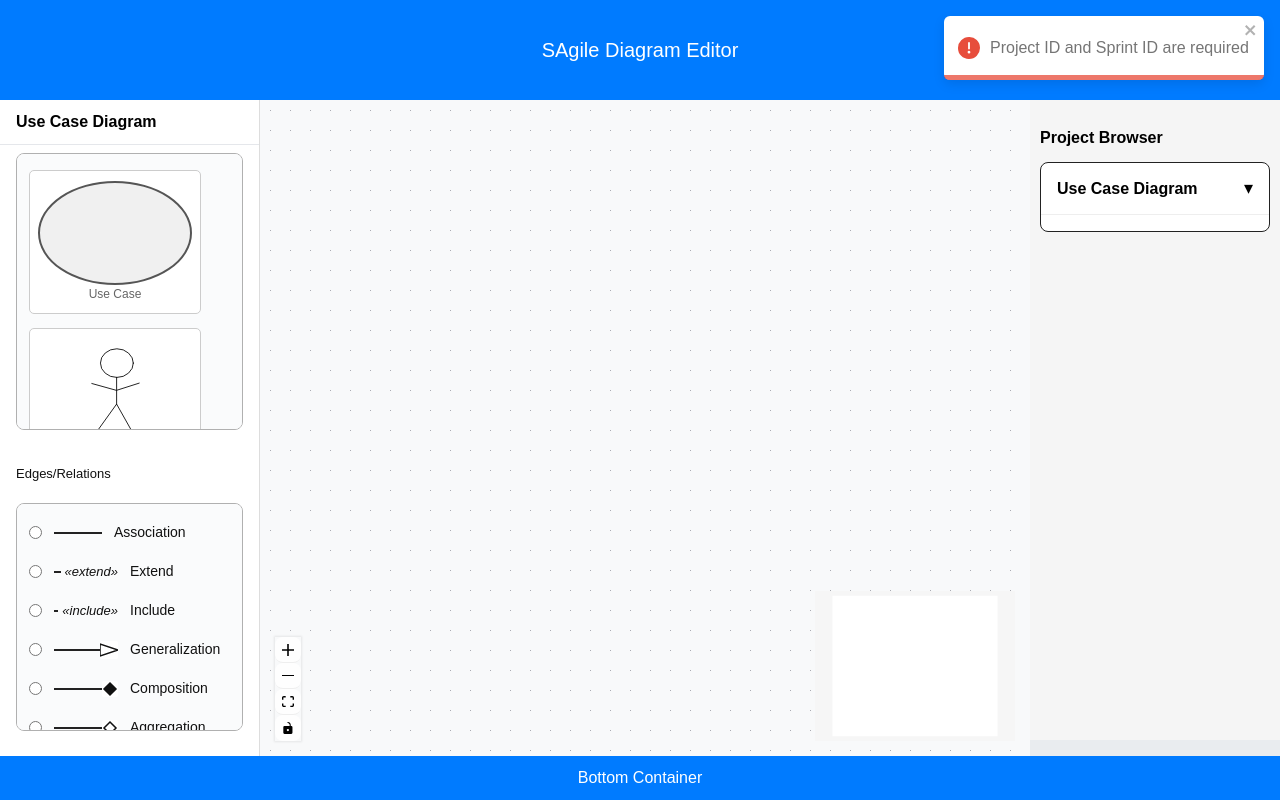
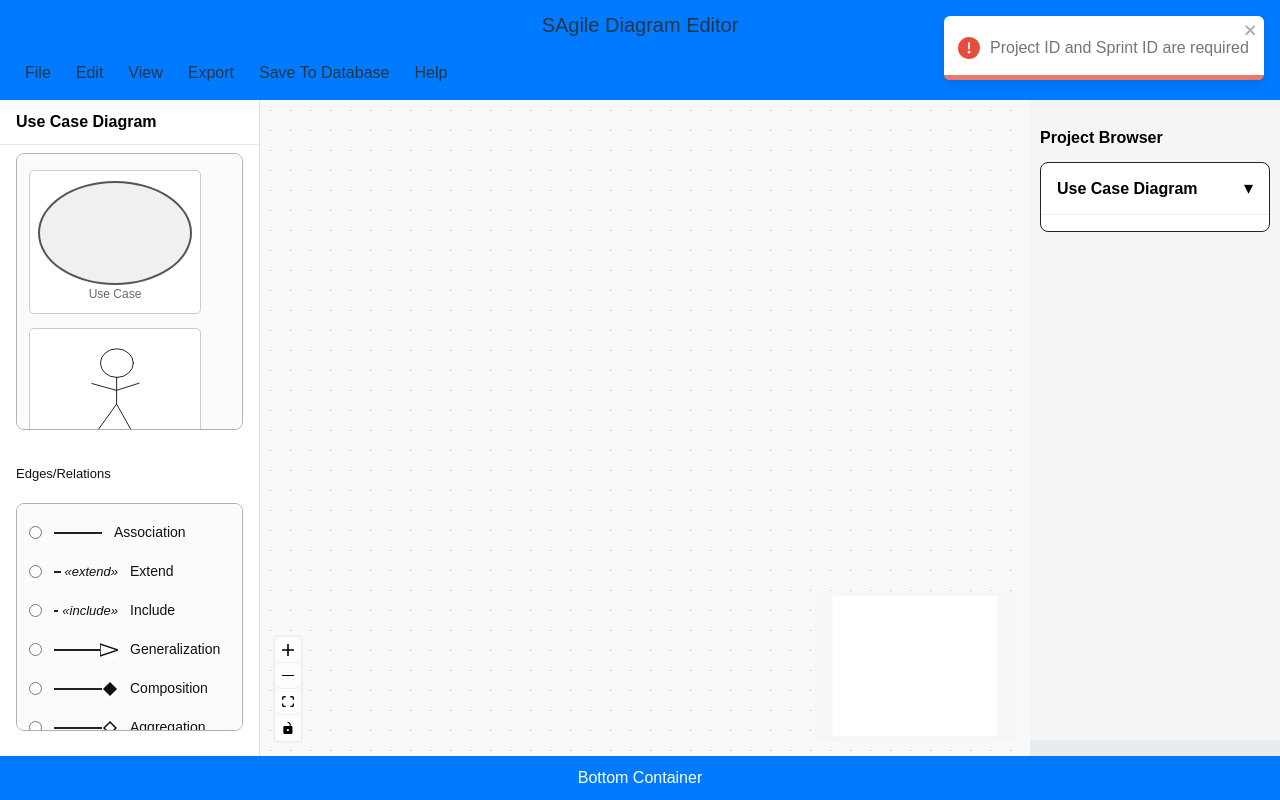
Before and after one commit to taufiqqq/SAgile-Diagram-Editor, a React (Vite) app: page / in a window 1280 px wide. Built offline with nearby package versions, Linux system fonts and the light colour scheme.

Commit message:
update save image

```diff
--- a/package.json
+++ b/package.json
@@ -22,6 +22,7 @@
     "cors": "^2.8.5",
     "dotenv": "^16.5.0",
     "express": "^5.1.0",
+    "html-to-image": "^1.11.11",
     "mysql2": "^3.2.0",
     "react": "^18.3.1",
     "react-dom": "^18.3.1",
--- a/src/App.css
+++ b/src/App.css
@@ -18,16 +18,6 @@ html {
   height: 100vh;
   width: 100vw;
   overflow: hidden;
-}
-
-/* Header */
-.header {
-  background-color: #007bff;
-  color: white;
-  padding: 35px;
-  text-align: center;
-  font-size: 20px;
-  flex-shrink: 0;
 }
 
 /* Main Content Area */
@@ -82,3 +72,66 @@ html {
   background-color: #ffffff;
   color: #000000;
 }
+
+.header {
+  display: flex;
+  flex-direction: column;
+  width: 100%;
+  background-color: #007bff; /* Sample background color from the image */
+  padding: 10px 20px; /* Add some padding */
+  box-sizing: border-box; /* Include padding in element's total width and height */
+  position: relative; /* Needed for absolute positioning of bottom-left */
+  height: 100px; /* Example height, adjust as needed */
+}
+
+.header-title {
+  text-align: center; /* Center the title */
+  font-size: 20px; /* Adjust font size as needed */
+  margin-bottom: 10px; /* Space between title and menu */
+}
+
+.header-bottom-left {
+  position: absolute; /* Position relative to the .header */
+  bottom: 10px; /* Adjust distance from bottom */
+  left: 20px; /* Adjust distance from left */
+}
+
+.menu-bar {
+  display: flex; /* Arrange menu items in a row */
+  gap: 15px; /* Space between menu items */
+}
+
+.menu-item {
+  position: relative; /* Needed for dropdown positioning */
+  cursor: pointer; /* Already added inline, but good to have here */
+  padding: 5px; /* Add padding to menu items */
+}
+
+.menu-item:hover {
+  text-decoration: underline; /* Optional: underline on hover */
+}
+
+.export-menu .dropdown-menu {
+  display: none; /* Hide dropdown by default */
+  position: absolute; /* Position relative to .menu-item */
+  top: 100%; /* Position below the menu item */
+  left: 0;
+  background-color: #fff; /* Dropdown background */
+  box-shadow: 0 2px 5px rgba(0, 0, 0, 0.2); /* Add shadow */
+  z-index: 1; /* Ensure dropdown is above other content */
+  min-width: 120px; /* Minimum width for dropdown */
+  color:#000000;
+}
+
+.export-menu:hover .dropdown-menu {
+  display: block; /* Show dropdown on hover */
+}
+
+.dropdown-item {
+  padding: 10px; /* Padding for dropdown items */
+  cursor: pointer;
+}
+
+.dropdown-item:hover {
+  background-color: #f0f0f0; /* Highlight on hover */
+}
--- a/src/shared/components/CanvasContainer.tsx
+++ b/src/shared/components/CanvasContainer.tsx
@@ -1,4 +1,4 @@
-import React, { useEffect } from "react";
+import React, { useEffect, useCallback } from "react";
 import {
   ConnectionMode,
   NodeTypes,
@@ -12,6 +12,9 @@ import {
   OnNodesDelete,
   OnEdgesDelete,
   Edge,
+  useReactFlow,
+  getNodesBounds,
+  getViewportForBounds,
 } from "@xyflow/react";
 import "@xyflow/react/dist/style.css";
 import { useFlowState } from "../../features/diagram-editing/hooks/useFlowState";
@@ -29,11 +32,19 @@ import {
   saveDiagramData,
 } from "../../features/diagram-editing/services/diagramApiService";
 import { toast } from "react-toastify";
+import { toPng } from 'html-to-image';
 
 import RightSidebar from "./RightSidebar";
 import Footer from "./Footer";
 import LeftSidebar from "./LeftSidebar";
 import Header from "./Header";
+
+function downloadImage(dataUrl: string) {
+  const a = document.createElement('a');
+  a.setAttribute('download', 'diagram.png');
+  a.setAttribute('href', dataUrl);
+  a.click();
+}
 
 const Canvas: React.FC = () => {
   const { projectId, sprintId } = useParams<{
@@ -49,6 +60,33 @@ const Canvas: React.FC = () => {
     setEdges,
     takeSnapshot,
   } = useFlowState();
+
+  const { getNodes } = useReactFlow();
+
+  const handleExportImage = useCallback(() => {
+    const nodesBounds = getNodesBounds(getNodes());
+    const imageWidth = nodesBounds.x + nodesBounds.width;
+    const imageHeight = nodesBounds.y + nodesBounds.height;
+
+    const viewport = getViewportForBounds(nodesBounds, imageWidth, imageHeight, 0.5, 2, 20);
+
+    const reactFlowWrapper = document.querySelector('.react-flow__viewport');
+
+    if (reactFlowWrapper instanceof HTMLElement) {
+      toPng(reactFlowWrapper, {
+        backgroundColor: '#ffffff',
+        width: imageWidth,
+        height: imageHeight,
+        style: {
+          width: `${imageWidth}px`,
+          height: `${imageHeight}px`,
+          transform: `translate(${viewport.x}px, ${viewport.y}px) scale(${viewport.zoom})`,
+        },
+      }).then(downloadImage);
+    } else {
+      console.error('React Flow viewport element not found or is not an HTMLElement.');
+    }
+  }, [getNodes]);
 
   const { onConnect: baseOnConnect, onDragOver, onDrop } = useFlowHandlers({
     setNodes: setNodes as (nodes: DiagramElementNode[]) => void,
@@ -82,7 +120,6 @@ const Canvas: React.FC = () => {
     loadDiagramData();
   }, [projectId, sprintId, setNodes, setEdges]);
 
-  // Save diagram data when changes are made
   useEffect(() => {
     const saveDiagram = async () => {
       if (!projectId || !sprintId) return;
@@ -96,7 +133,6 @@ const Canvas: React.FC = () => {
       }
     };
 
-    // Debounce the save operation
     const timeoutId = setTimeout(saveDiagram, 1000);
     return () => clearTimeout(timeoutId);
   }, [projectId, sprintId, nodes, edges]);
@@ -120,7 +156,6 @@ const Canvas: React.FC = () => {
       takeSnapshot();
       enhancedOnConnect(connection);
       console.log("connection", connection);
-
     },
     [enhancedOnConnect, takeSnapshot]
   );
@@ -158,7 +193,7 @@ const Canvas: React.FC = () => {
         flexDirection: "column",
       }}
     >
-      <Header />
+      <Header onExportImage={handleExportImage} />
       <div
         className="main-content"
         style={{ flex: 1, position: "relative", minHeight: 0 }}
--- a/src/shared/components/Header.tsx
+++ b/src/shared/components/Header.tsx
@@ -1,11 +1,34 @@
 import React from 'react';
 import '../../App';
+import '../../App.css';
 
-const Header: React.FC = () => {
+interface HeaderProps {
+  onExportImage?: () => void;
+}
+
+const Header: React.FC<HeaderProps> = ({ onExportImage }) => {
   return (
     <div className="header">
-      {/* Top content goes here */}
-      SAgile Diagram Editor
+      {/* Title at the top */}
+      <div className="header-title">
+        SAgile Diagram Editor
+      </div>
+      {/* Menu bar at the bottom left */}
+      <div className="header-bottom-left">
+        <div className="menu-bar">
+          <div className="menu-item">File</div>
+          <div className="menu-item">Edit</div>
+          <div className="menu-item">View</div>
+          <div className="menu-item export-menu">
+            Export
+            <div className="dropdown-menu">
+              <div className="dropdown-item" onClick={onExportImage}>Image</div>
+            </div>
+          </div>
+          <div className="menu-item">Save To Database</div>
+          <div className="menu-item">Help</div>
+        </div>
+      </div>
     </div>
   );
 };
```
